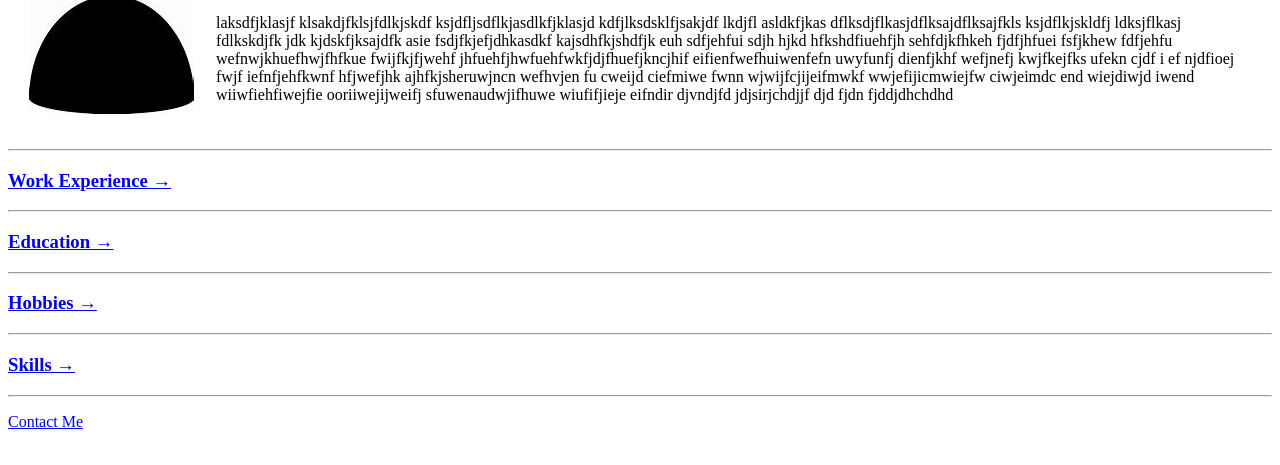
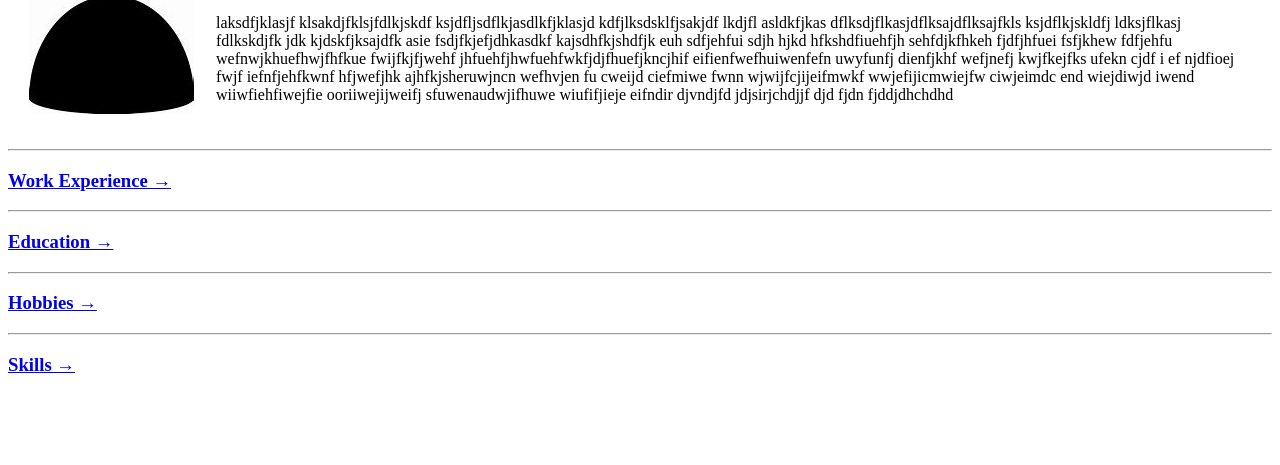
Before and after one commit to user10293829/cv, a plain HTML site: page HTML - Personal Site/index.html in a window 1280 px wide. Shown: the part 129-594 px from the top of the page. Drawn offline with Linux system fonts and the light colour scheme.

Commit message:
Update index.html

```diff
--- a/HTML - Personal Site/index.html
+++ b/HTML - Personal Site/index.html
@@ -24,7 +24,5 @@
     <h3><a href="hobbies.html">Hobbies →</a></h3>
     <hr>
     <h3><a href="skills.html">Skills →</a></h3>
-    <hr>
-    <p><a href="contact_me.html">Contact Me</a></p>
   </body>
 </html>
```
